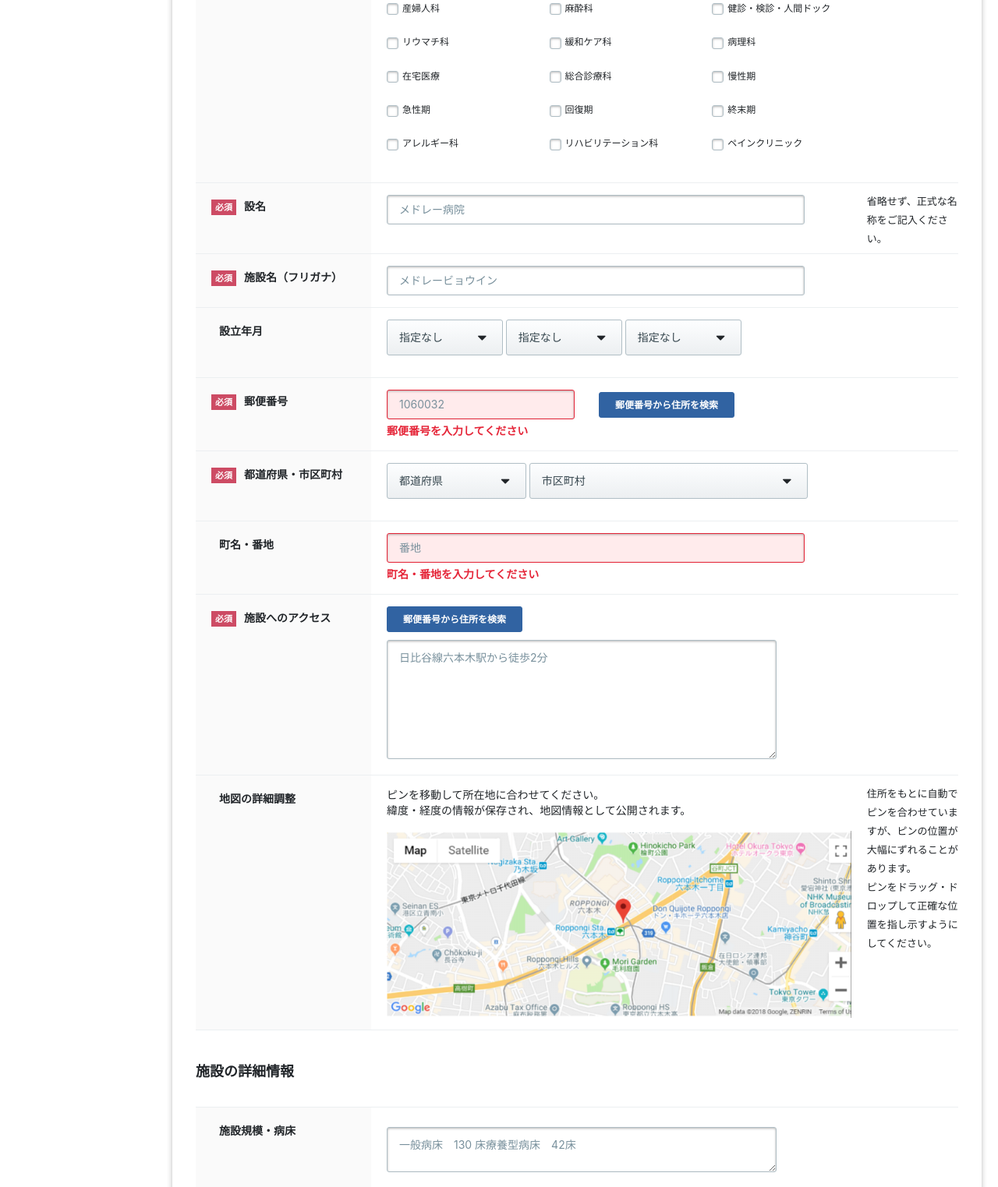
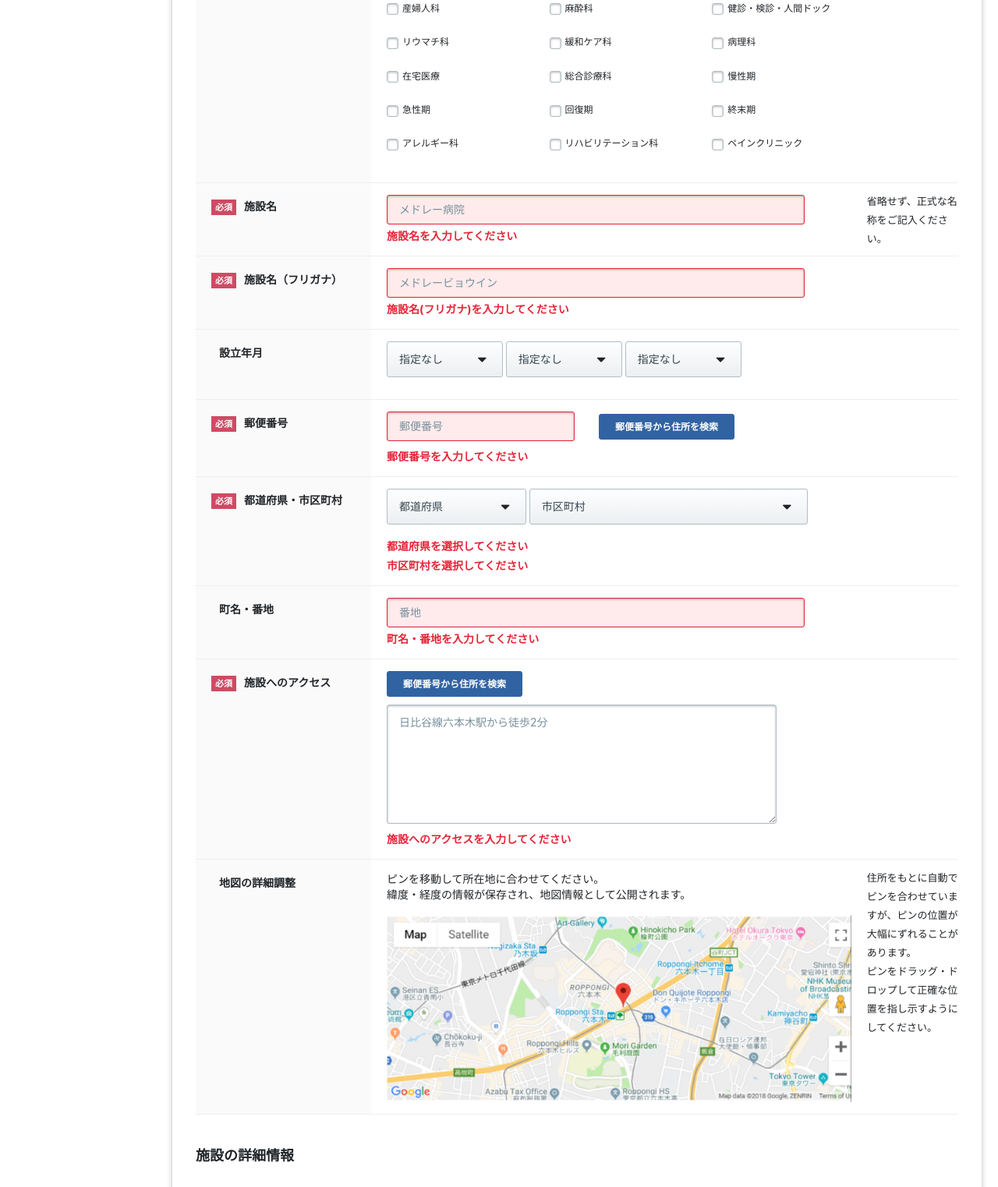
Before and after one commit to seasoftmayzinmarwin/seasoft-mayzin, a PHP site: page /select.php in a window 1280 px wide. Shown: the part 1691-3214 px from the top of the page at 78% size. Run offline with PHP 8.4, Linux system fonts and the light colour scheme.

Commit message:
Add text-alert

```diff
--- a/select.php
+++ b/select.php
@@ -94,8 +94,9 @@
                 </div>
                 <div class="space-pd-top-sm">
                 この4枚以上が揃っている求人は、
-                <span class="c-alert">
-                  <span class="definition-txt-alert-red card-fw-bold">写真がない求人より3倍ほど応募が集まる傾向にあります。</span></span><br>できるだけ多くの写真を登録されることをおすすめいたします。</div>
+                <span class="card-alert">
+                  <span class="definition-txt-alert-red card-fw-bold">写真がない求人より3倍ほど応募が集まる傾向にあります。</span>
+                </span><br>できるだけ多くの写真を登録されることをおすすめいたします。</div>
 
               </div>
                 </dd>
@@ -869,11 +870,12 @@
                     <span class="definition-label-red">必須
                     </span>
                   </span>
-                  <span class="definition-head-item definition-head-item-left">設名
+                  <span class="definition-head-item definition-head-item-left">施設名
                   </span>
                 </dt>
                 <dd class="definition-table-body e-fac-new-left">
-                  <input type="text" value="" name="name" class="definition-text-field" placeholder="メドレー病院" maxlength="100">
+                  <input type="text" value="" name="name" class="definition-text-field definition-txt-error" placeholder="メドレー病院" maxlength="100">
+                  <span class="definition-txt-alert">施設名を入力してください</span>
                 </dd>
                 <dd class="e-fac-new-right">
                   <div class="space-pd-top-sm">
@@ -893,7 +895,8 @@
                   </span>
                 </dt>
                 <dd class="definition-table-body e-fac-new-left">
-                  <input type="text" value="" name="kana" class="definition-text-field" placeholder="メドレービョウイン" maxlength="100">
+                  <input type="text" value="" name="kana" class="definition-text-field definition-txt-error" placeholder="メドレービョウイン" maxlength="100">
+                  <span class="definition-txt-alert">施設名(フリガナ)を入力してください</span>
                 </dd>
                 <dd class="e-fac-new-right">
               </dd>
@@ -926,8 +929,6 @@
                   </span>
                   </label>
                 </div>
-
-
                 </div>
                 <div class="definition-input-left e-register-center">
                   <div class="card-option">
@@ -971,13 +972,13 @@
                 </dt>
                 <dd class="definition-table-body e-fac-new-left">
                   <div class="definition-input-left">
-                  <input type="text" value="" name="charge_family_name" class="definition-text-field definition-txt-error" placeholder="1060032" maxlength="20">
+                  <input type="text" value="" name="charge_family_name" class="definition-text-field definition-txt-error" placeholder="郵便番号" maxlength="20">
 
                 </div>
                 <div class="definition-input-right">
                   <span><button type="button" class="zip-btn card-fw-bold">郵便番号から住所を検索</button></span>
                 </div>
-                <span class="definition-txt-alert">郵便番号を入力してください</span>
+                <span class="definition-txt-alert"><span class="definition-txt-alert">郵便番号を入力してください</span></span>
                 </dd>
                 <dd class="e-fac-new-right"></dd>
               </dl>
@@ -1013,8 +1014,6 @@
                   </span>
                   </label>
                 </div>
-
-
                 </div>
                 <div class="definition-input-right e-input-right">
                   <div class="card-option">
@@ -1029,6 +1028,8 @@
                   </label>
                 </div>
                 </div>
+                <span class="definition-txt-alert">都道府県を選択してください</span>
+                <span class="definition-txt-alert">市区町村を選択してください</span>
                 </dd>
                 <dd class="e-fac-new-righta"></dd>
               </dl>
@@ -1061,7 +1062,8 @@
                   <div>
                     <button type="button" class="zip-btn card-fw-bold">郵便番号から住所を検索</button>
                   </div>
-                  <textarea name="access" class="card-textarea space-mt-10" placeholder="日比谷線六本木駅から徒歩2分" maxlength="2000" rows="1" style="overflow: hidden; overflow-wrap: break-word; height: 76px;"></textarea>
+                  <textarea name="access" class="card-textarea space-mt-10 definition-txt-error" placeholder="日比谷線六本木駅から徒歩2分" maxlength="2000" rows="1" style="overflow: hidden; overflow-wrap: break-word; height: 76px;"></textarea>
+                  <span class="definition-txt-alert">施設へのアクセスを入力してください</span>
                 </dd>
                 <dd class="e-fac-new-right"></dd>
               </dl>
```
